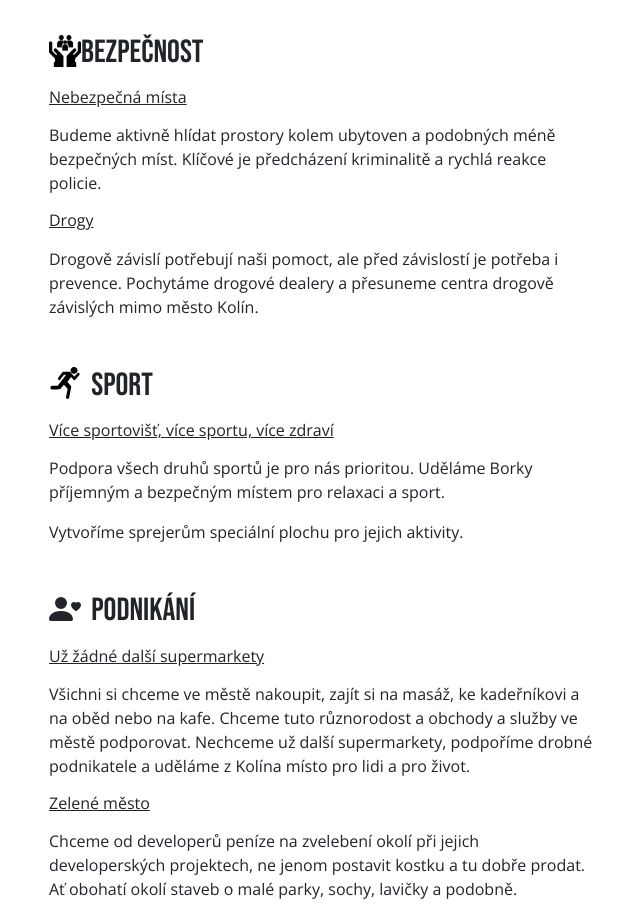
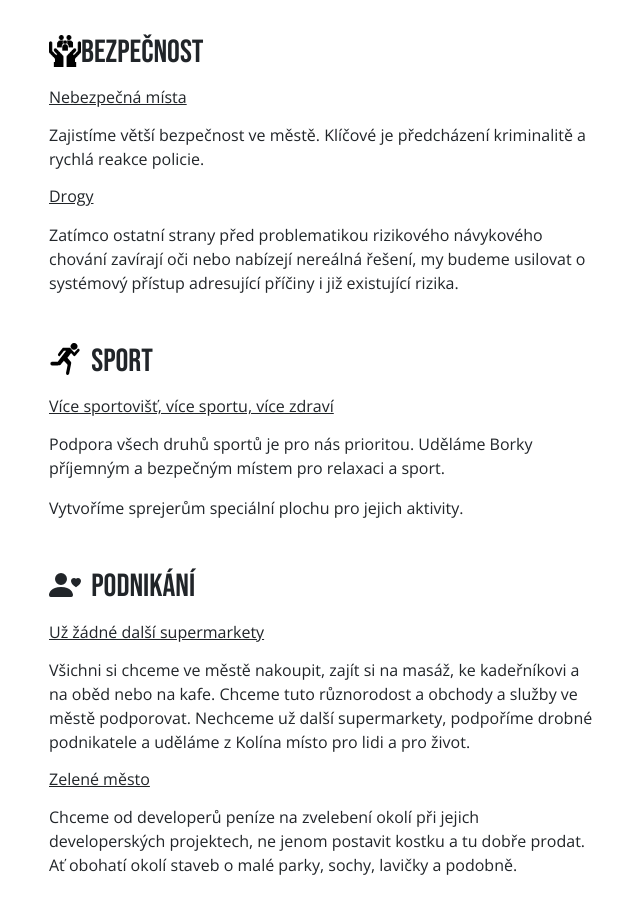
Before and after one commit to MartinKokesCz/vizeprokolin.cz, a plain HTML site: page index.html in a window 1280 px wide. Shown: the part 1560-2480 px from the top of the page, without its empty margins (318-958 px from the left). Drawn offline with nearby package versions, Linux system fonts and the light colour scheme.

Commit message:
update
text

```diff
--- a/index.html
+++ b/index.html
@@ -132,11 +132,11 @@
                     <p>
                     <h3>Nebezpečná místa</h3>
                     </p>
-                    <p>Budeme aktivně hlídat prostory kolem ubytoven a podobných méně bezpečných míst. Klíčové je předcházení kriminalitě a rychlá reakce policie.</p>
+                    <p>Zajistíme větší bezpečnost ve městě. Klíčové je předcházení kriminalitě a rychlá reakce policie.</p>
                     <p>
                     <h3>Drogy</h3>
                     </p>
-                    <p>Drogově závislí potřebují naši pomoct, ale před závislostí je potřeba i prevence. Pochytáme drogové dealery a přesuneme centra drogově závislých mimo město Kolín.</p>
+                    <p>Zatímco ostatní strany před problematikou rizikového návykového chování zavírají oči nebo nabízejí nereálná řešení, my budeme usilovat o systémový přístup adresující příčiny i již existující rizika.</p>
 
                     <h2 class="mt-5"><svg version="1.0" xmlns="http://www.w3.org/2000/svg" width="32" height="32"
                             viewBox="0 0 1167.000000 1280.000000" preserveAspectRatio="xMidYMid meet">
```
